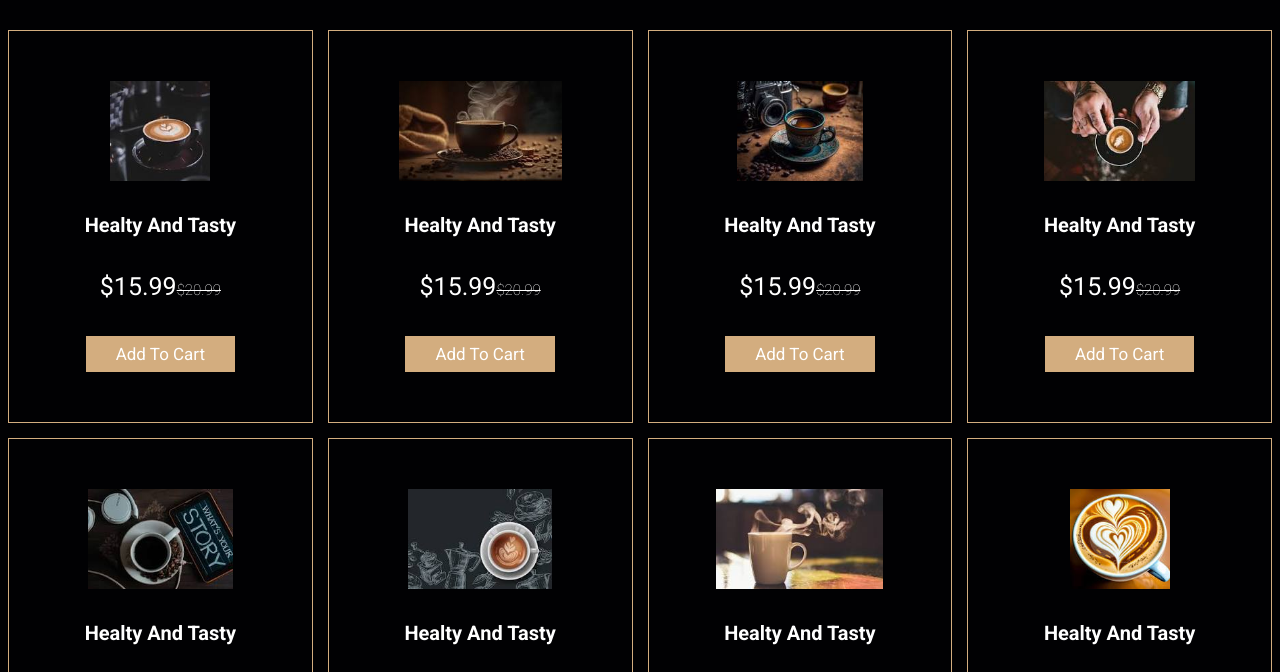
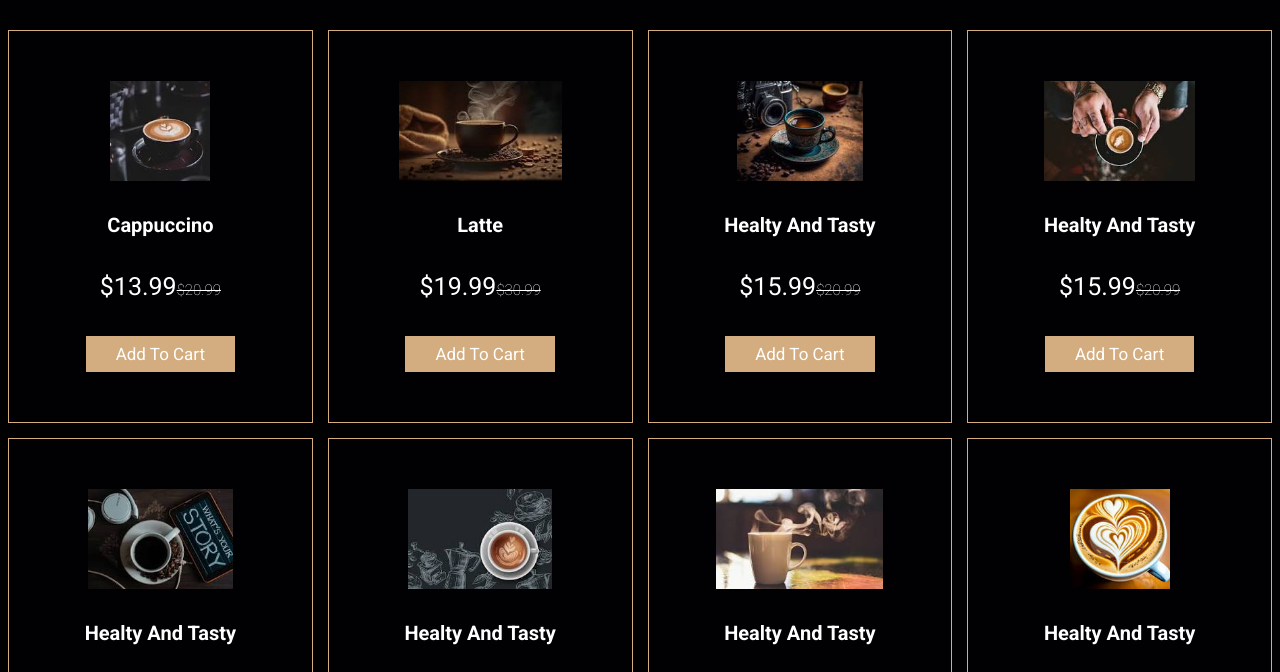
Before and after one commit to akashmishra8532/coffee-website, a plain HTML site: page project/menu.html in a window 1280 px wide. Shown: the part 118-790 px from the top of the page. Drawn offline with Linux system fonts and the light colour scheme.

Commit message:
Update menu.html

```diff
--- a/project/menu.html
+++ b/project/menu.html
@@ -12,14 +12,14 @@
         <div class="box-container">
             <div class="box">
                 <img src="menu1.jpeg" alt="image loading">
-                <h3>healty and tasty</h3>
-                <div class="price">$15.99<span>$20.99</span></div>
+                <h3>Cappuccino</h3>
+                <div class="price">$13.99<span>$20.99</span></div>
                 <a href="#" class="btn">add to cart</a>
             </div>
             <div class="box">
                 <img src="menu 2.jpeg" alt="image loading">
-                <h3>healty and tasty</h3>
-                <div class="price">$15.99<span>$20.99</span></div>
+                <h3>Latte</h3>
+                <div class="price">$19.99<span>$30.99</span></div>
                 <a href="#" class="btn">add to cart</a>
             </div>
             <div class="box">
```
